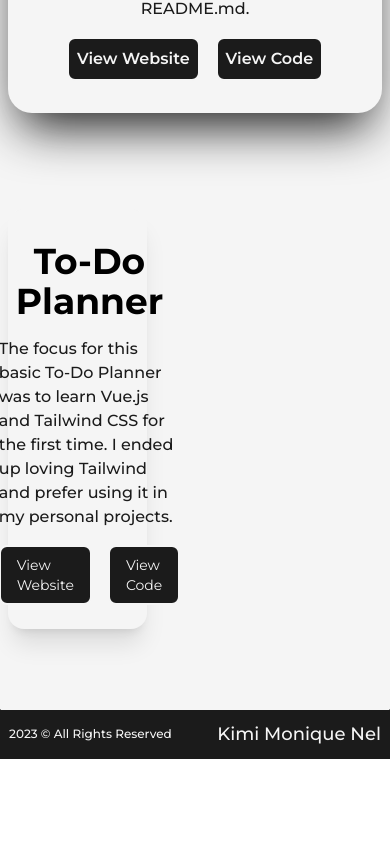
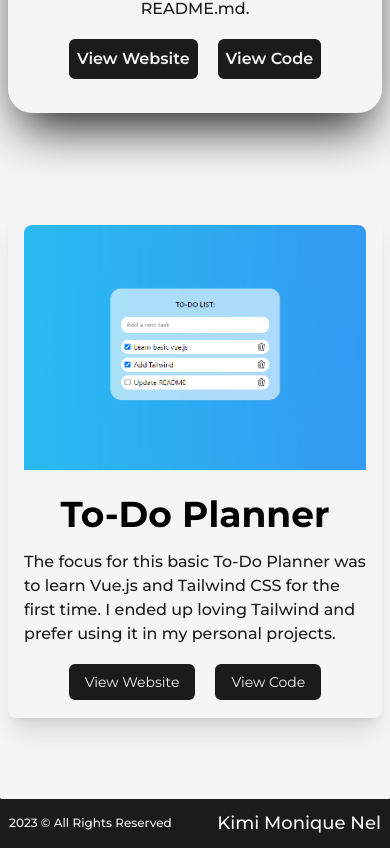
Before and after one commit to kiminel/portfolio, a Next.js app: page /projects in a window 390 px wide. Shown: the part 1092-1940 px from the top of the page. Before the commit the page ends 1851 px from the top, so only its background shows below. Built offline with nearby package versions, Linux system fonts and the light colour scheme.

Commit message:
style: Projects responsiveness finalize

```diff
--- a/src/components/Project.js
+++ b/src/components/Project.js
@@ -4,12 +4,16 @@ import Link from "next/link";
 
 const Project = ({ title, summary, image, hostedLink, githubLink }) => {
   return (
-    <article className="w-full h-full flex items-center justify-center rounded-2xl bg-light p-6 shadow-xl hover:shadow-dark dark:bg-dark dark:shadow-light/25 dark:text-light dark:hover:shadow-light">
-      <div>
-        <Image src={image} alt={title} className="w-full h-auto" />
+    <article className="flex flex-col lg:flex-row items-center p-4 gap-4 rounded-lg bg-light shadow-xl hover:shadow-dark dark:bg-dark dark:shadow-light/25 dark:text-light dark:hover:shadow-light">
+      <div className="w-full h-full">
+        <Image
+          src={image}
+          alt={title}
+          className="w-full h-auto min-w-[200px] rounded-t-lg md:rounded-t-none"
+        />
       </div>
 
-      <div className="pl-6 flex flex-col row-span-2">
+      <div className="flex flex-col row-span-2">
         <h2 className="my-2 w-full text-center text-4xl font-bold dark:text-light">
           {title}
         </h2>
--- a/src/pages/projects.js
+++ b/src/pages/projects.js
@@ -35,7 +35,7 @@ const Projects = () => {
                 githubLink={"https://github.com/kiminel/food-blog"}
               />
             </div>
-            <div className="col-span-1">
+            <div className="col-span-2 xl:col-span-1">
               <Project
                 image={toDoPlannerCoverImage}
                 title={"To-Do Planner"}
```
